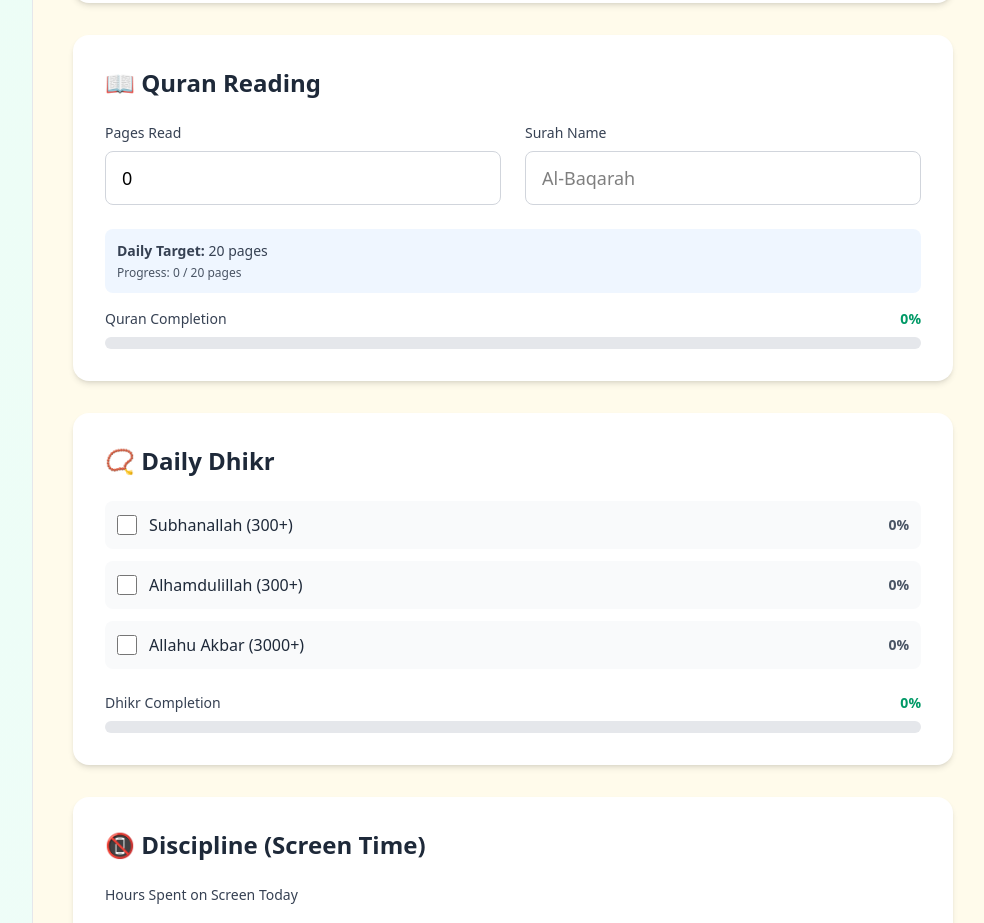
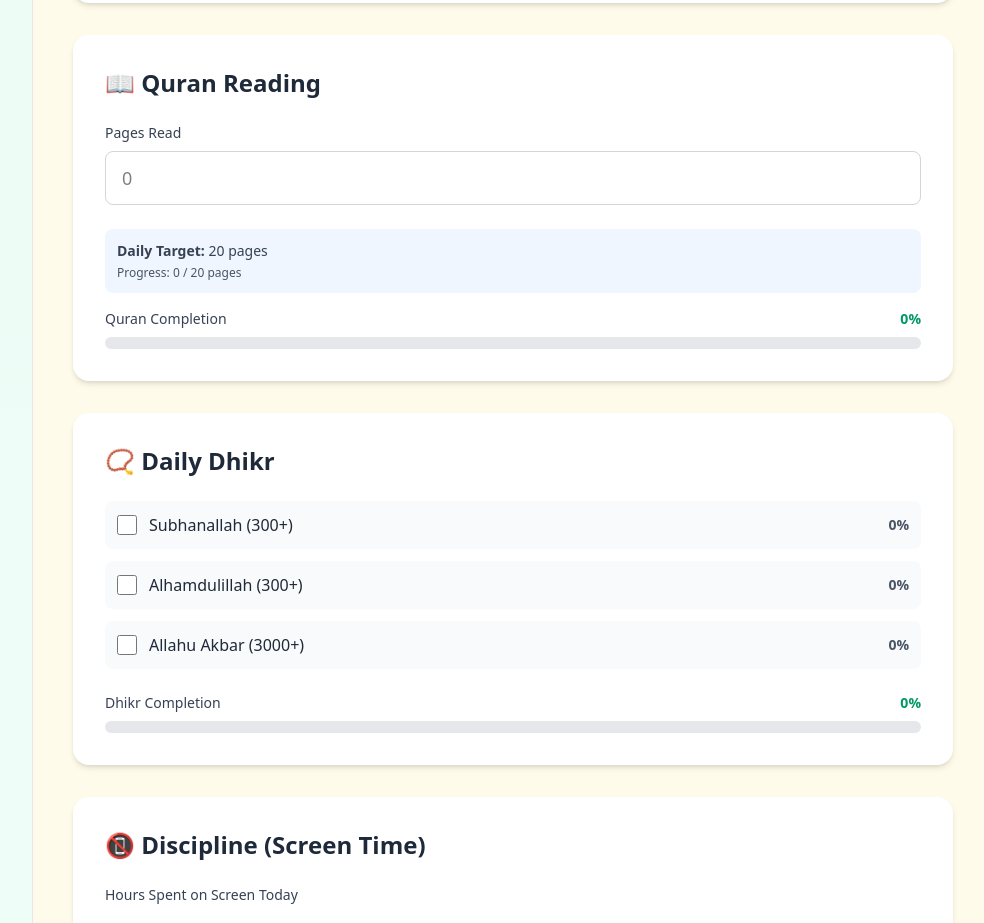
Before and after one commit to AzharAliCodes/ramazan_sepeical, a React (Vite) app: page / in a window 1280 px wide. Shown: the part 900-1823 px from the top of the page, without its empty margins (287-1271 px from the left). Built offline with nearby package versions, Linux system fonts and the light colour scheme.

Commit message:
quaran reading component completed

```diff
--- a/src/components/QuranCard.jsx
+++ b/src/components/QuranCard.jsx
@@ -6,10 +6,6 @@ const QuranCard = ({ quran, onChange }) => {
 
   const handlePagesChange = (value) => {
     onChange({ ...quran, pages: parseInt(value) || 0 });
-  };
-
-  const handleSurahChange = (value) => {
-    onChange({ ...quran, surah: value });
   };
 
   const getProgressColor = () => {
@@ -24,34 +20,24 @@ const QuranCard = ({ quran, onChange }) => {
         📖 Quran Reading
       </h2>
 
-      <div className="grid grid-cols-1 md:grid-cols-2 gap-4 md:gap-6 mb-4 md:mb-6">
-        <div>
+      <div className="mb-4 md:mb-6">
         <label className="block text-sm font-medium text-gray-700 mb-2">
           Pages Read
         </label>
         <input
           type="number"
           min="0"
-            max="100"
-            value={quran.pages}
-            onChange={(e) => handlePagesChange(e.target.value)}
+          max="999"
+          value={quran.pages > 0 ? quran.pages : ''}
+          onChange={(e) => {
+            const value = e.target.value;
+            if (value === '' || (parseInt(value) >= 0 && parseInt(value) <= 999)) {
+              handlePagesChange(value === '' ? '0' : value);
+            }
+          }}
           className="w-full px-4 py-3 border border-gray-300 rounded-lg text-lg focus:ring-2 focus:ring-emerald-500 focus:border-emerald-500"
           placeholder="0"
         />
-        </div>
-
-        <div>
-          <label className="block text-sm font-medium text-gray-700 mb-2">
-            Surah Name
-          </label>
-          <input
-            type="text"
-            value={quran.surah}
-            onChange={(e) => handleSurahChange(e.target.value)}
-            className="w-full px-4 py-3 border border-gray-300 rounded-lg text-lg focus:ring-2 focus:ring-emerald-500 focus:border-emerald-500"
-            placeholder="Al-Baqarah"
-          />
-        </div>
       </div>
 
       {/* Target Display */}
```
Lines whose indentation alone changed are shown as unchanged.
